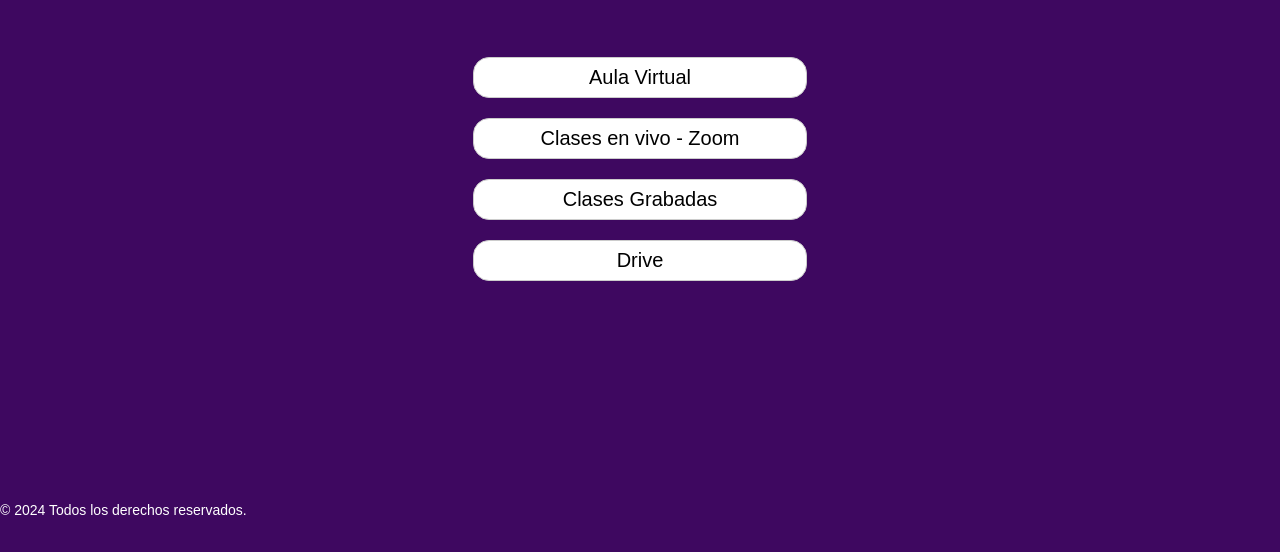
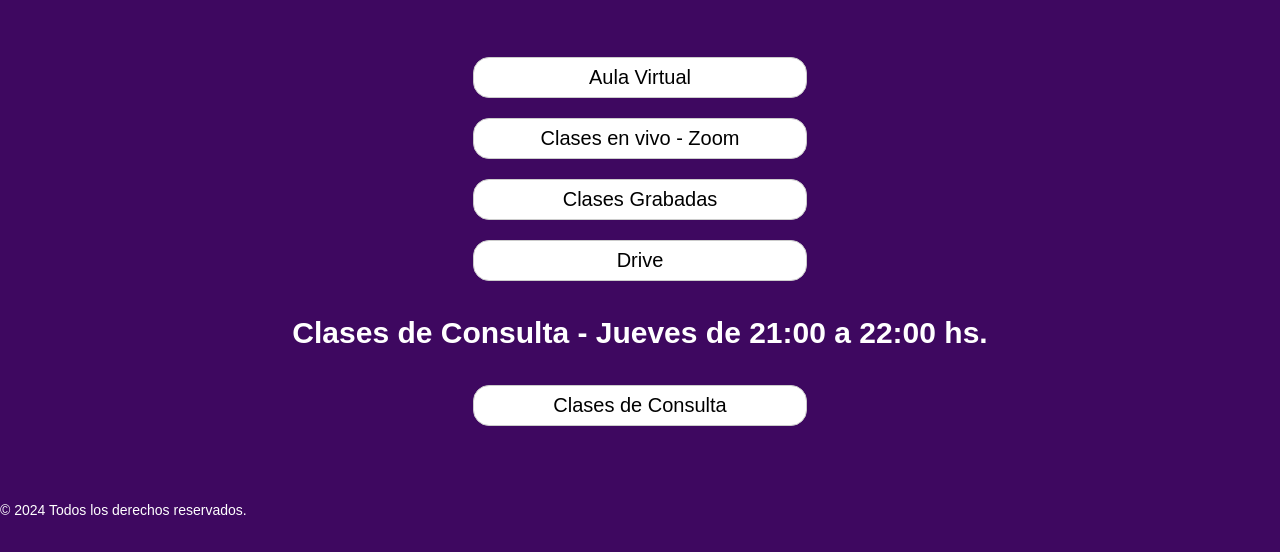
Before and after one commit to DanielaG85/talento-tech-links, a plain HTML site: page index.html in a window 1280 px wide. Shown: the part 248-800 px from the top of the page. Drawn offline with Linux system fonts and the light colour scheme.

Commit message:
Agrego nuevo acceso

```diff
--- a/index.html
+++ b/index.html
@@ -18,7 +18,9 @@
             <a href="https://aulasvirtuales.bue.edu.ar/" target="_blank" class="boton">Aula Virtual</a>
             <a href="https://zoom.us/j/92026123950" target="_blank" class="boton">Clases en vivo - Zoom</a>
             <a href="https://www.youtube.com/playlist?list=PLRLvyl7e1jWQjmzMO24Bmtvb3KAoFWG2y" target="_blank" class="boton">Clases Grabadas</a>
-            <a href="https://drive.google.com/drive/folders/1HQfAsYPVaDuP4JaPJ_deNR_tl89Ik14Y" target="_blank" class="boton" >Drive</a>
+            <a href="https://drive.google.com/drive/folders/1HQfAsYPVaDuP4JaPJ_deNR_tl89Ik14Y" target="_blank" class="boton">Drive</a>
+            <h2>Clases de Consulta - Jueves de 21:00 a 22:00 hs.</h2>
+            <a href="https://meet.google.com/osv-pzxw-koq" target="_blank" class="boton">Clases de Consulta</a>
         </section>
     </main>
     <footer>
```
